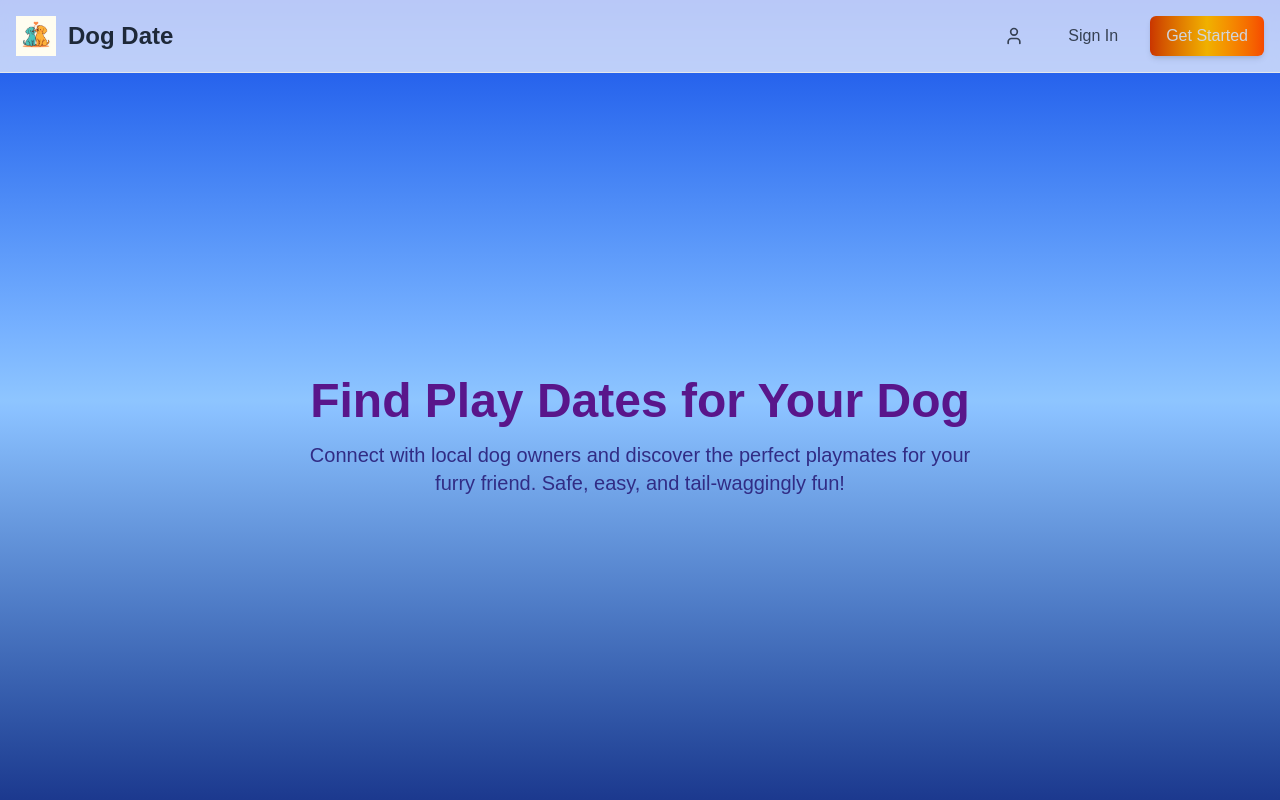
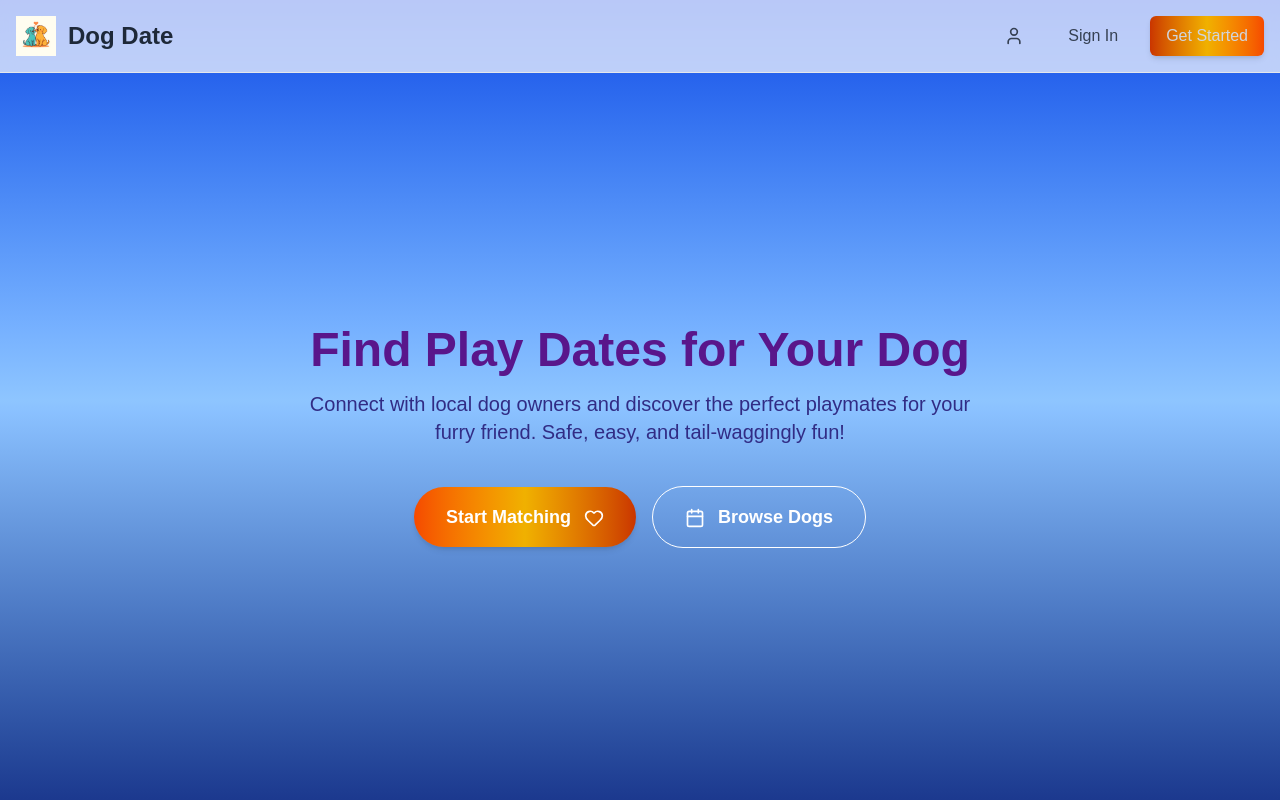
Before and after one commit to kevJ711/dog-date, a Next.js app: page / in a window 1280 px wide. Built offline with nearby package versions, Linux system fonts and the light colour scheme.

Commit message:
added Start Matching <3 button & Browse Dogs button that lead to browsing dogs.

```diff
--- a/src/app/page.tsx
+++ b/src/app/page.tsx
@@ -2,7 +2,7 @@
 
 import Image from "next/image";
 import Link from "next/link";
-import { User } from "lucide-react";
+import { User, Heart, Calendar } from "lucide-react";
 import { useState } from "react";
 
 export default function Home() {
@@ -73,10 +73,28 @@ export default function Home() {
 
       {/* Main Content */}
       <section className="flex flex-col items-center justify-center flex-grow text-center text-white px-6">
-        <h1 className="text-4xl md:text-5xl font-bold mb-4 text-purple-900">Find Play Dates for Your Dog</h1>
-        <p className="text-lg md:text-xl max-w-2xl text-indigo-900">
+        <h1 className="text-4xl md:text-5xl font-bold mb-4 text-purple-900">
+          Find Play Dates for Your Dog
+        </h1>
+        <p className="text-lg md:text-xl max-w-2xl text-indigo-900 mb-10">
           Connect with local dog owners and discover the perfect playmates for your furry friend. Safe, easy, and tail-waggingly fun!
         </p>
+
+        {/* ✅ New Section Below the Paragraph */}
+        <div className="flex flex-col sm:flex-row gap-4 justify-center items-center">
+          <Link
+            href="/get-started"
+            className="px-8 py-4 text-lg rounded-full bg-gradient-to-r from-orange-600 via-yellow-500 to-orange-700 text-white font-semibold shadow-md hover:shadow-lg hover:scale-105 transition"
+          >
+            Start Matching <Heart className="inline w-5 h-5 ml-2" />
+          </Link>
+          <Link
+            href="/browse"
+            className="px-8 py-4 text-lg rounded-full border border-white text-white font-semibold hover:bg-white hover:text-blue-700 transition"
+          >
+            <Calendar className="inline w-5 h-5 mr-2" /> Browse Dogs
+          </Link>
+        </div>
       </section>
     </main>
   );
```
